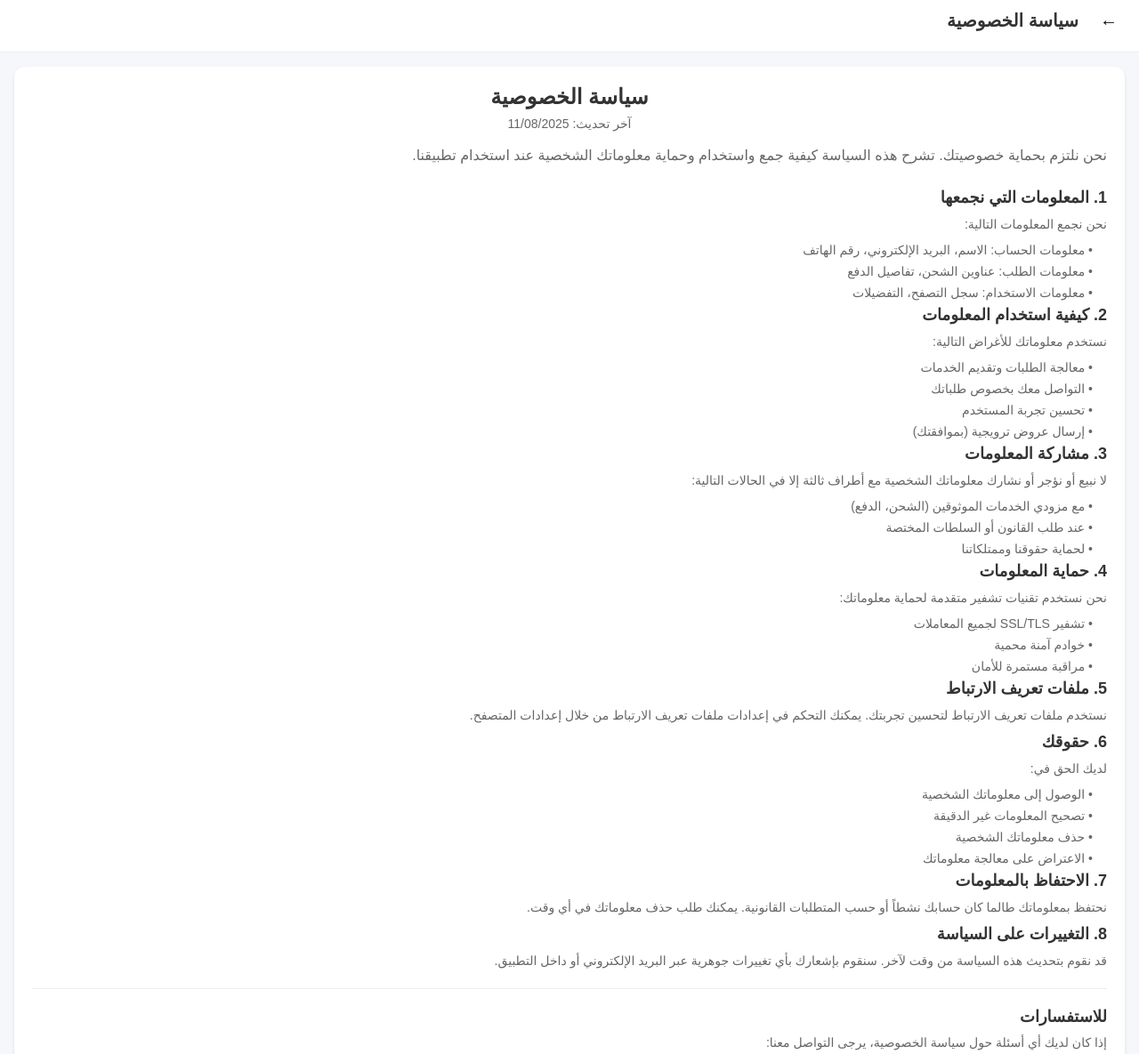
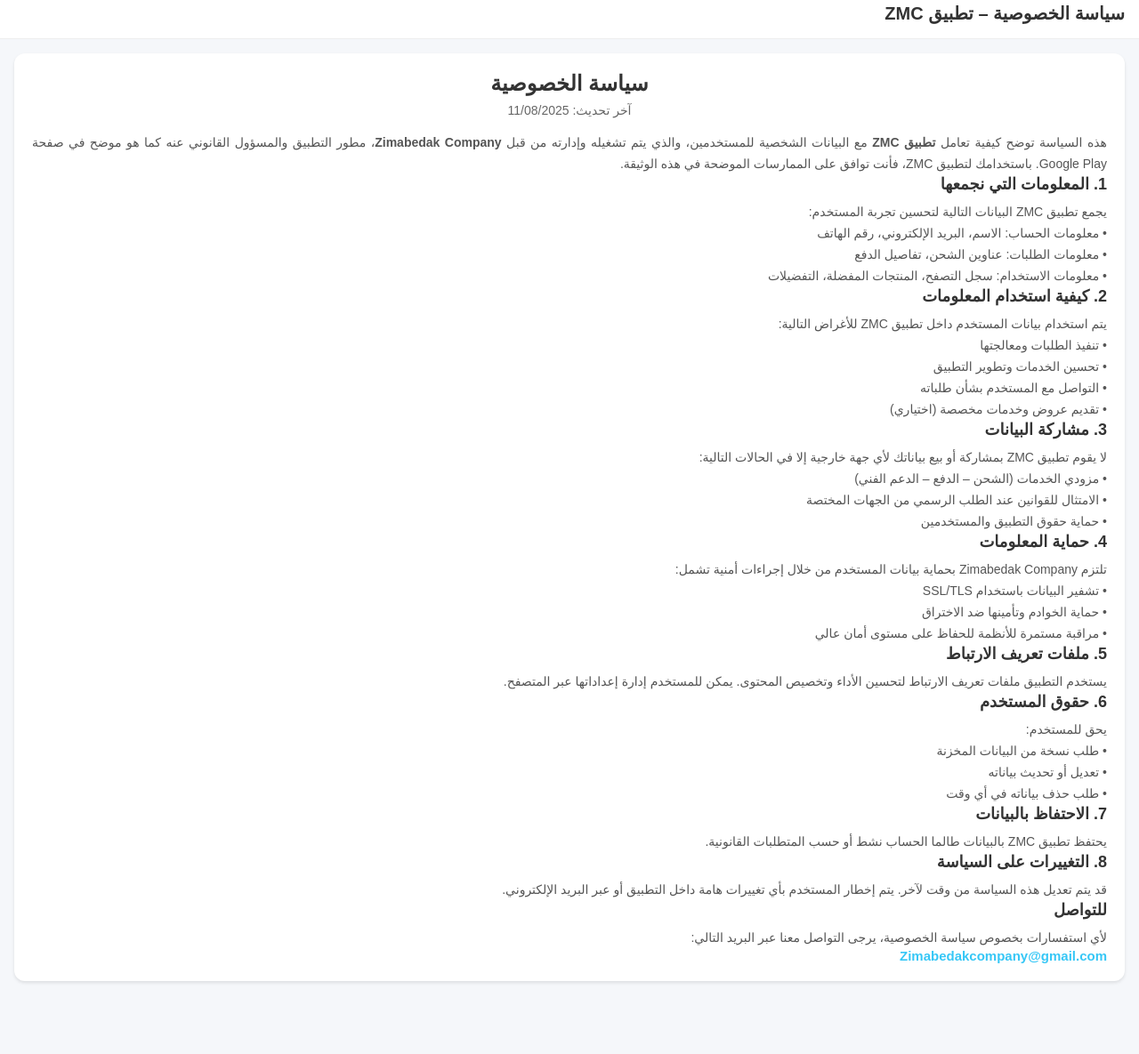
Before and after one commit to foaademad/New-folder, a plain HTML site: page index.html in a window 1280 px wide. Shown: the part 42-1227 px from the top of the page at 89% size. After the commit the page ends 1161 px from the top, so only its background shows below. Drawn offline with Linux system fonts and the light colour scheme.

Commit message:
Revise privacy policy for ZMC application
Updated privacy policy details for ZMC application and improved text clarity.

```diff
--- a/index.html
+++ b/index.html
@@ -3,7 +3,7 @@
 <head>
   <meta charset="UTF-8" />
   <meta name="viewport" content="width=device-width, initial-scale=1.0"/>
-  <title>سياسة الخصوصية</title>
+  <title>سياسة الخصوصية – تطبيق ZMC</title>
   <style>
     body {
       font-family: Arial, sans-serif;
@@ -19,16 +19,10 @@
       border-bottom: 1px solid #eee;
       padding-top: 45px;
     }
-    .back-button {
-      padding: 8px;
-      cursor: pointer;
-      font-size: 20px;
-    }
     .header-title {
       font-size: 20px;
       font-weight: bold;
       color: #333;
-      margin-right: 16px;
     }
     .section {
       background-color: #fff;
@@ -50,11 +44,10 @@
       text-align: center;
       margin-bottom: 16px;
     }
-    .introduction {
-      font-size: 16px;
-      color: #666;
+    .introduction, .policy-text, .contact-text, .bullet-point {
+      font-size: 14px;
+      color: #555;
       line-height: 24px;
-      margin-bottom: 24px;
       text-align: justify;
     }
     .section-title {
@@ -63,49 +56,14 @@
       color: #333;
       margin-bottom: 8px;
     }
-    .policy-text {
-      font-size: 14px;
-      color: #666;
-      line-height: 22px;
-      text-align: justify;
-      margin-bottom: 8px;
-    }
-    .bullet-point {
-      font-size: 14px;
-      color: #666;
-      line-height: 20px;
-      margin-right: 16px;
-      margin-bottom: 4px;
-    }
-    .contact-section {
-      border-top: 1px solid #eee;
-      padding-top: 20px;
-      margin-top: 20px;
-    }
-    .contact-title {
-      font-size: 18px;
-      font-weight: bold;
-      color: #333;
-      margin-bottom: 8px;
-    }
-    .contact-text {
-      font-size: 14px;
-      color: #666;
-      line-height: 20px;
-      margin-bottom: 8px;
-    }
-    .contact-email {
-      font-size: 14px;
-      color: #36c7f6;
-      font-weight: 600;
-    }
+    .contact-email { color: #36c7f6; font-size: 15px; font-weight: bold; }
   </style>
 </head>
+
 <body>
 
   <div class="header">
-    <div class="back-button">&#8592;</div>
-    <div class="header-title">سياسة الخصوصية</div>
+    <div class="header-title">سياسة الخصوصية – تطبيق ZMC</div>
   </div>
 
   <div class="section">
@@ -113,81 +71,83 @@
     <div class="last-updated">آخر تحديث: 11/08/2025</div>
 
     <div class="introduction">
-      نحن نلتزم بحماية خصوصيتك. تشرح هذه السياسة كيفية جمع واستخدام وحماية معلوماتك الشخصية عند استخدام تطبيقنا.
+      هذه السياسة توضح كيفية تعامل <strong>تطبيق ZMC</strong> مع البيانات الشخصية للمستخدمين،
+      والذي يتم تشغيله وإدارته من قبل <strong>Zimabedak Company</strong>، مطور التطبيق والمسؤول القانوني عنه كما هو موضح في صفحة Google Play.
+      باستخدامك لتطبيق ZMC، فأنت توافق على الممارسات الموضحة في هذه الوثيقة.
     </div>
 
     <div>
       <div class="section-title">1. المعلومات التي نجمعها</div>
-      <div class="policy-text">نحن نجمع المعلومات التالية:</div>
+      <div class="policy-text">يجمع تطبيق ZMC البيانات التالية لتحسين تجربة المستخدم:</div>
       <div class="bullet-point">• معلومات الحساب: الاسم، البريد الإلكتروني، رقم الهاتف</div>
-      <div class="bullet-point">• معلومات الطلب: عناوين الشحن، تفاصيل الدفع</div>
-      <div class="bullet-point">• معلومات الاستخدام: سجل التصفح، التفضيلات</div>
+      <div class="bullet-point">• معلومات الطلبات: عناوين الشحن، تفاصيل الدفع</div>
+      <div class="bullet-point">• معلومات الاستخدام: سجل التصفح، المنتجات المفضلة، التفضيلات</div>
     </div>
 
     <div>
       <div class="section-title">2. كيفية استخدام المعلومات</div>
-      <div class="policy-text">نستخدم معلوماتك للأغراض التالية:</div>
-      <div class="bullet-point">• معالجة الطلبات وتقديم الخدمات</div>
-      <div class="bullet-point">• التواصل معك بخصوص طلباتك</div>
-      <div class="bullet-point">• تحسين تجربة المستخدم</div>
-      <div class="bullet-point">• إرسال عروض ترويجية (بموافقتك)</div>
+      <div class="policy-text">يتم استخدام بيانات المستخدم داخل تطبيق ZMC للأغراض التالية:</div>
+      <div class="bullet-point">• تنفيذ الطلبات ومعالجتها</div>
+      <div class="bullet-point">• تحسين الخدمات وتطوير التطبيق</div>
+      <div class="bullet-point">• التواصل مع المستخدم بشأن طلباته</div>
+      <div class="bullet-point">• تقديم عروض وخدمات مخصصة (اختياري)</div>
     </div>
 
     <div>
-      <div class="section-title">3. مشاركة المعلومات</div>
+      <div class="section-title">3. مشاركة البيانات</div>
       <div class="policy-text">
-        لا نبيع أو نؤجر أو نشارك معلوماتك الشخصية مع أطراف ثالثة إلا في الحالات التالية:
+        لا يقوم تطبيق ZMC بمشاركة أو بيع بياناتك لأي جهة خارجية إلا في الحالات التالية:
       </div>
-      <div class="bullet-point">• مع مزودي الخدمات الموثوقين (الشحن، الدفع)</div>
-      <div class="bullet-point">• عند طلب القانون أو السلطات المختصة</div>
-      <div class="bullet-point">• لحماية حقوقنا وممتلكاتنا</div>
+      <div class="bullet-point">• مزودي الخدمات (الشحن – الدفع – الدعم الفني)</div>
+      <div class="bullet-point">• الامتثال للقوانين عند الطلب الرسمي من الجهات المختصة</div>
+      <div class="bullet-point">• حماية حقوق التطبيق والمستخدمين</div>
     </div>
 
     <div>
       <div class="section-title">4. حماية المعلومات</div>
-      <div class="policy-text">نحن نستخدم تقنيات تشفير متقدمة لحماية معلوماتك:</div>
-      <div class="bullet-point">• تشفير SSL/TLS لجميع المعاملات</div>
-      <div class="bullet-point">• خوادم آمنة محمية</div>
-      <div class="bullet-point">• مراقبة مستمرة للأمان</div>
+      <div class="policy-text">
+        تلتزم Zimabedak Company بحماية بيانات المستخدم من خلال إجراءات أمنية تشمل:
+      </div>
+      <div class="bullet-point">• تشفير البيانات باستخدام SSL/TLS</div>
+      <div class="bullet-point">• حماية الخوادم وتأمينها ضد الاختراق</div>
+      <div class="bullet-point">• مراقبة مستمرة للأنظمة للحفاظ على مستوى أمان عالي</div>
     </div>
 
     <div>
       <div class="section-title">5. ملفات تعريف الارتباط</div>
       <div class="policy-text">
-        نستخدم ملفات تعريف الارتباط لتحسين تجربتك. يمكنك التحكم في إعدادات ملفات تعريف الارتباط من خلال إعدادات المتصفح.
+        يستخدم التطبيق ملفات تعريف الارتباط لتحسين الأداء وتخصيص المحتوى. يمكن للمستخدم إدارة إعداداتها عبر المتصفح.
       </div>
     </div>
 
     <div>
-      <div class="section-title">6. حقوقك</div>
-      <div class="policy-text">لديك الحق في:</div>
-      <div class="bullet-point">• الوصول إلى معلوماتك الشخصية</div>
-      <div class="bullet-point">• تصحيح المعلومات غير الدقيقة</div>
-      <div class="bullet-point">• حذف معلوماتك الشخصية</div>
-      <div class="bullet-point">• الاعتراض على معالجة معلوماتك</div>
+      <div class="section-title">6. حقوق المستخدم</div>
+      <div class="policy-text">يحق للمستخدم:</div>
+      <div class="bullet-point">• طلب نسخة من البيانات المخزنة</div>
+      <div class="bullet-point">• تعديل أو تحديث بياناته</div>
+      <div class="bullet-point">• طلب حذف بياناته في أي وقت</div>
     </div>
 
     <div>
-      <div class="section-title">7. الاحتفاظ بالمعلومات</div>
+      <div class="section-title">7. الاحتفاظ بالبيانات</div>
       <div class="policy-text">
-        نحتفظ بمعلوماتك طالما كان حسابك نشطاً أو حسب المتطلبات القانونية. يمكنك طلب حذف معلوماتك في أي وقت.
+        يحتفظ تطبيق ZMC بالبيانات طالما الحساب نشط أو حسب المتطلبات القانونية.
       </div>
     </div>
 
     <div>
       <div class="section-title">8. التغييرات على السياسة</div>
       <div class="policy-text">
-        قد نقوم بتحديث هذه السياسة من وقت لآخر. سنقوم بإشعارك بأي تغييرات جوهرية عبر البريد الإلكتروني أو داخل التطبيق.
+        قد يتم تعديل هذه السياسة من وقت لآخر. يتم إخطار المستخدم بأي تغييرات هامة داخل التطبيق أو عبر البريد الإلكتروني.
       </div>
     </div>
 
     <div class="contact-section">
-      <div class="contact-title">للاستفسارات</div>
-      <div class="contact-text">
-        إذا كان لديك أي أسئلة حول سياسة الخصوصية، يرجى التواصل معنا:
-      </div>
+      <div class="section-title">للتواصل</div>
+      <div class="contact-text">لأي استفسارات بخصوص سياسة الخصوصية، يرجى التواصل معنا عبر البريد التالي:</div>
       <div class="contact-email">Zimabedakcompany@gmail.com</div>
     </div>
+
   </div>
 
 </body>
```
